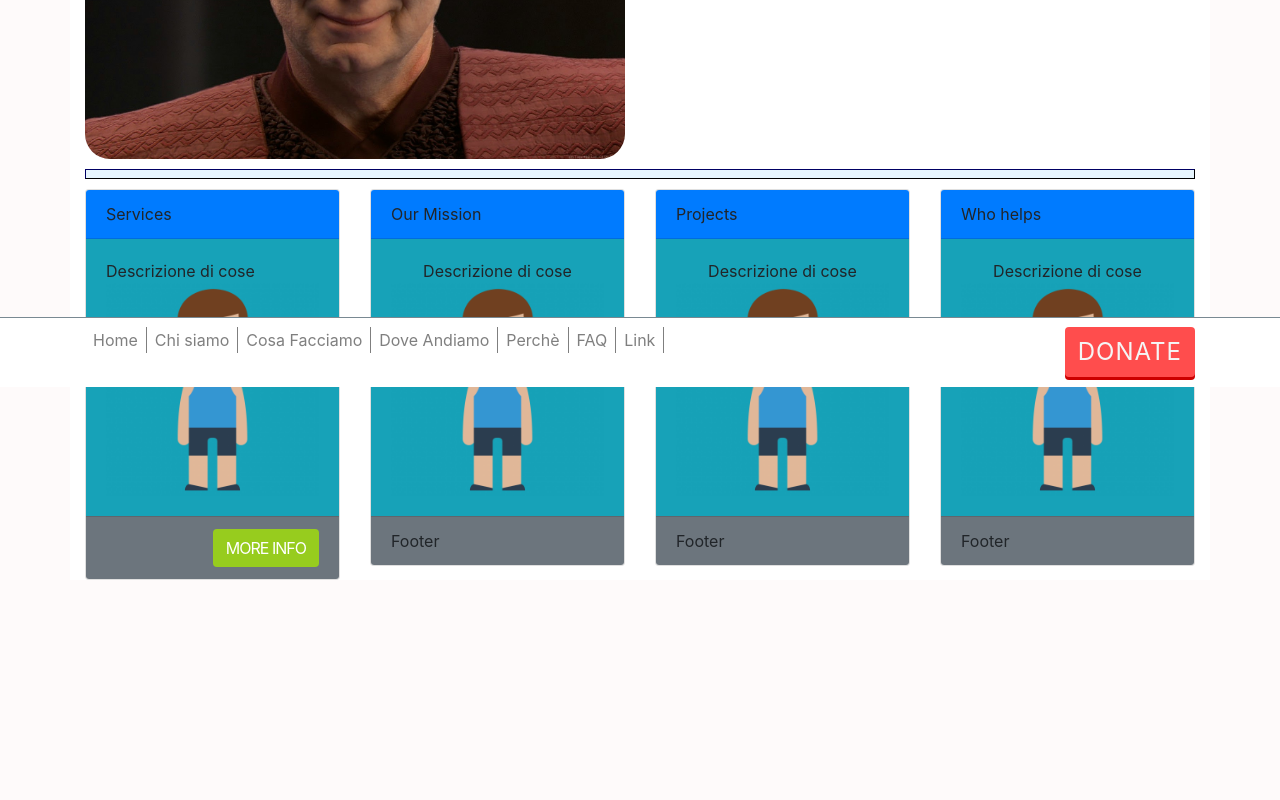
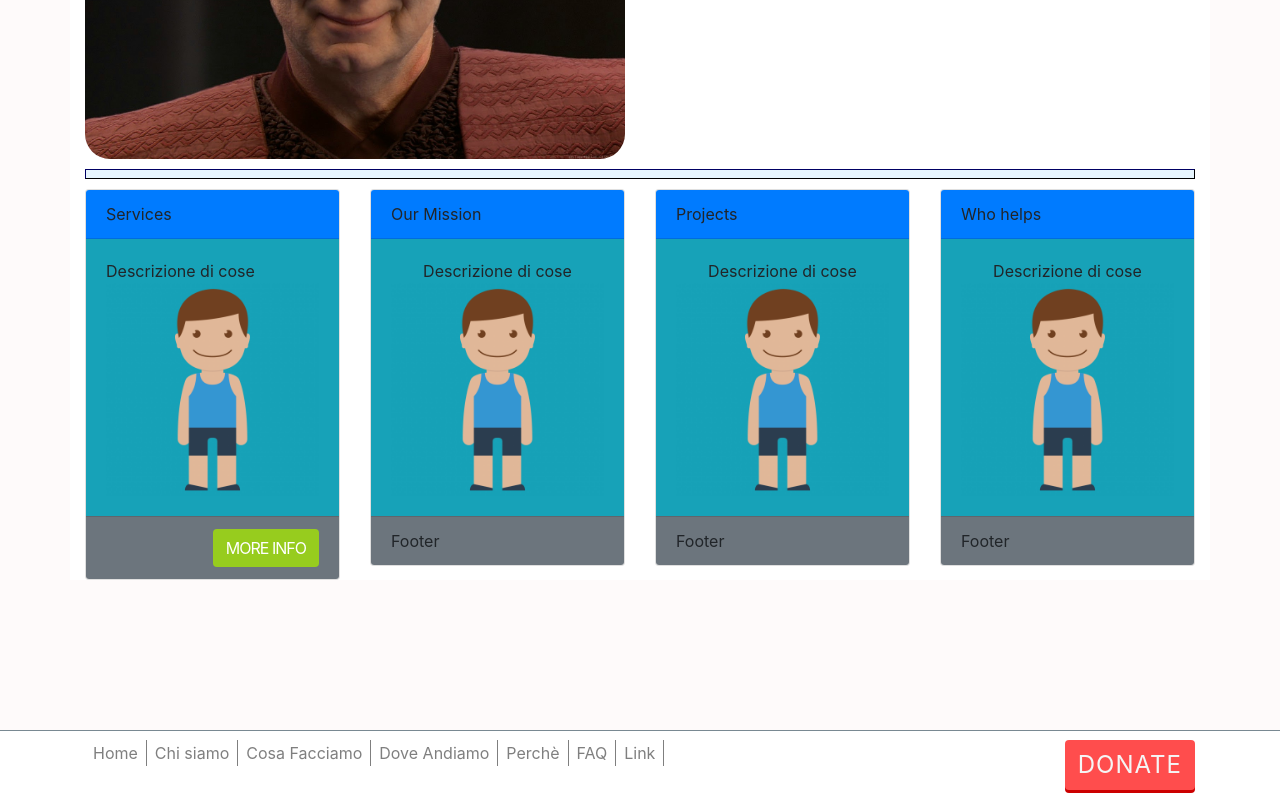
Before and after one commit to AlessandroCaste/BisicaCastellaniCataldo, a plain HTML site: page BCC_site/index.html in a window 1280 px wide. Shown: the part 413-1213 px from the top of the page. Before the commit the page ends 1143 px from the top, so only its background shows below. Drawn offline with nearby package versions, Linux system fonts and the light colour scheme.

Commit message:
fix donate button in footer

```diff
--- a/BCC_site/index.html
+++ b/BCC_site/index.html
@@ -211,9 +211,10 @@
 					</nav>
 				</div>
 				<div class="col-md-4 col-md-4 col-xs-4" >
-					<a href="#" type="button" class="btn donate-btn float-md-right">
-						donate
-					</a>
+					<button href="#" type="button" class="btn donate-btn float-md-right">
+					donate
+					</button>
+
 				</div>
 				</div>
 			</div>
--- a/BCC_site/tent_style.css
+++ b/BCC_site/tent_style.css
@@ -99,7 +99,6 @@
 #footer{
    border-top: 1px solid #798992;
    margin-top: 30px;
-   position: fixed;
    bottom: 0;
    width: 100%
 }
@@ -132,6 +131,7 @@
 	margin-bottom: 10px;
 	background-color: #ff4d4d;
 	box-shadow: 0 3px 0 0 #cc0000;
+	width: auto;
 }
 
 .donate-btn:hover {
```
